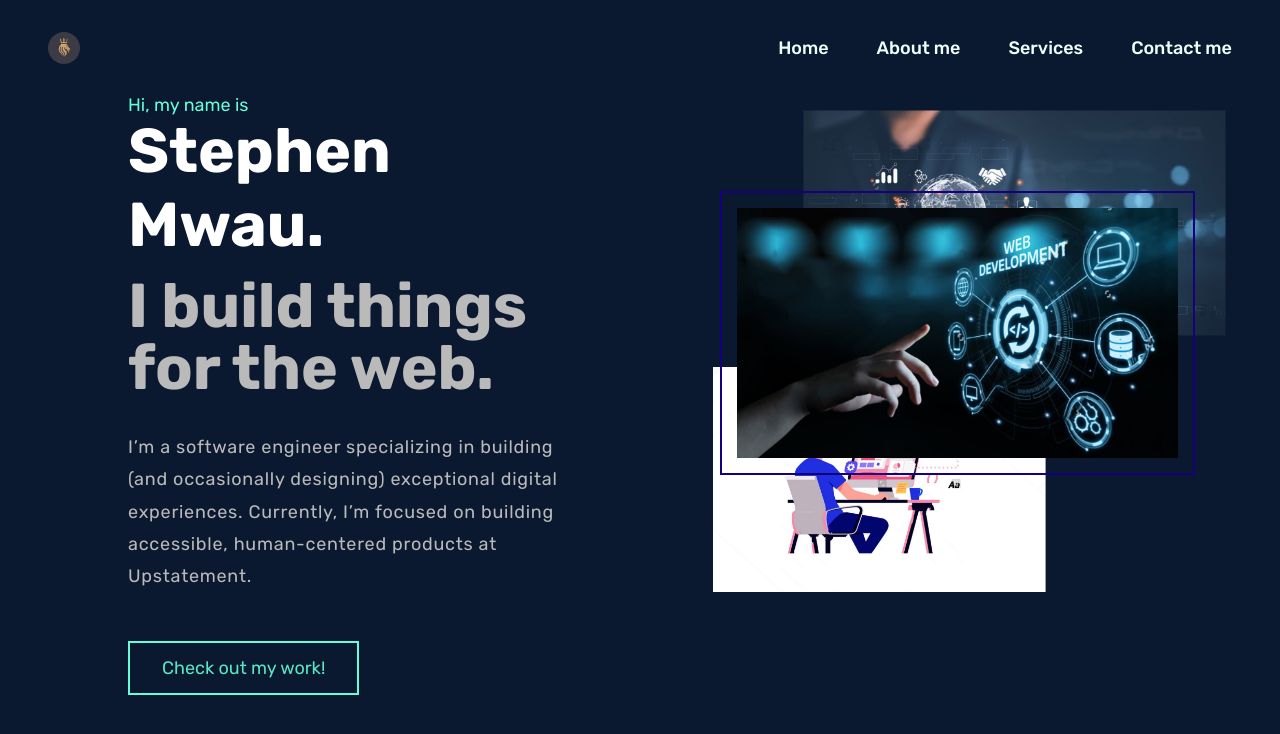
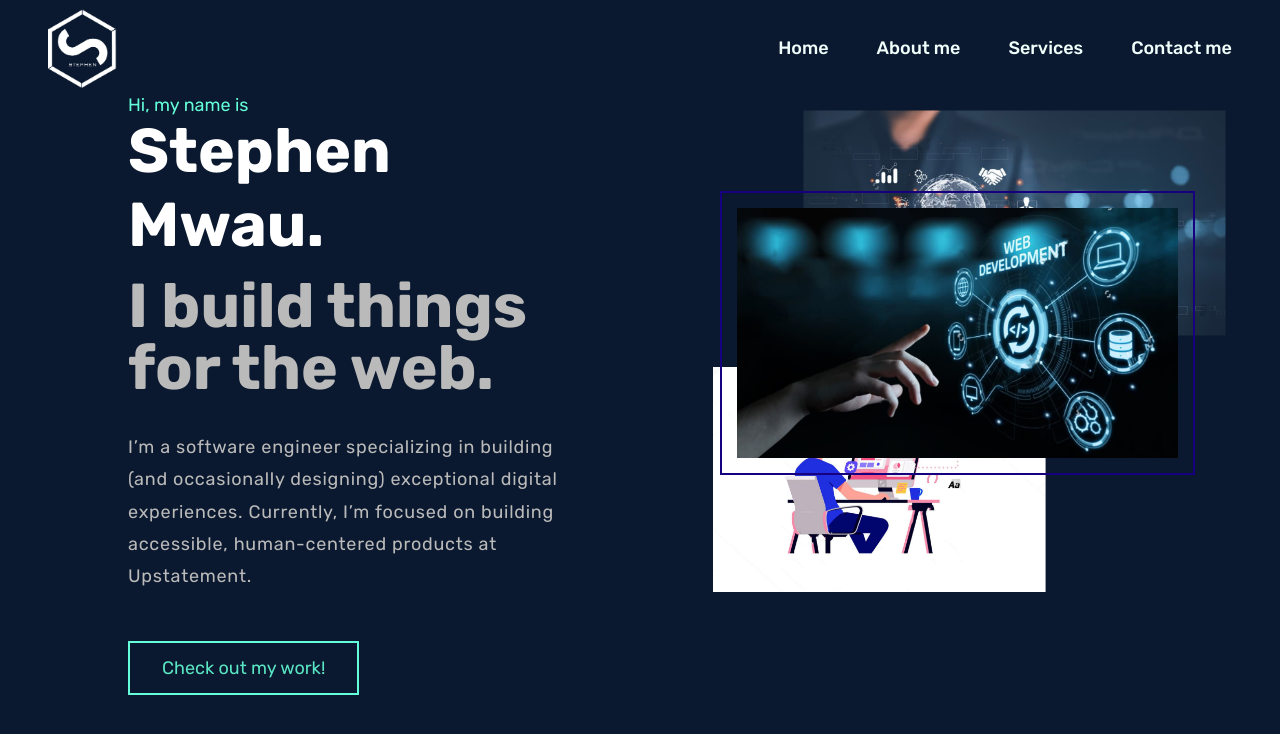
Before and after one commit to MwauStephen/website, a plain HTML site: page index.html in a window 1280 px wide. Drawn offline with nearby package versions, Linux system fonts and the light colour scheme.

Commit message:
added logo

```diff
--- a/css/style.css
+++ b/css/style.css
@@ -61,9 +61,13 @@ RESUABLE  CODE
   height: 9.6rem;
 }
 .logo-img {
-  height: 3.2rem;
-  width: 3.2rem;
-  border-radius: 50%;
+  height: 8.2rem;
+  transition: all 0.4s;
+  /* width: 3.2rem;
+  border-radius: 50%; */
+}
+.logo-img:hover {
+  height: 9.2rem;
 }
 .main-nav {
 }
--- a/index.html
+++ b/index.html
@@ -24,11 +24,13 @@
   <body>
     <!-- hero section -->
     <header class="header">
-      <img
-        src="logo/Royal Logo.png"
-        alt="Logo for my website"
-        class="logo-img"
-      />
+      <a href="index.html">
+        <img
+          src="stv logo/stephen white transparent logo.png"
+          alt="Logo for my website"
+          class="logo-img"
+        />
+      </a>
 
       <nav class="main-nav">
         <ul class="main-nav-list">
```
Also changed, not shown: stv logo/stephen black logo.png (added), stv logo/stephen black transparent logo.png (added), stv logo/stephen white logo.png (added), stv logo/stephen white transparent logo.png (added), 1 other file.
